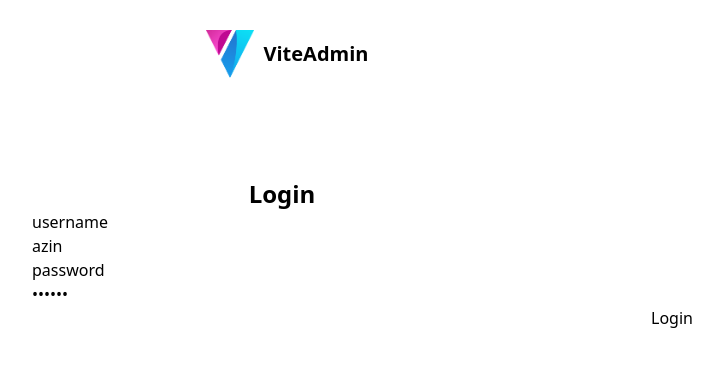
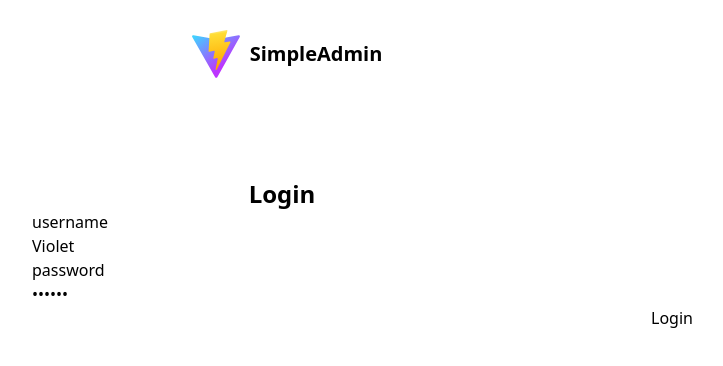
Before and after one commit to azin-violet/v-simple-admin, a Vue app: page /login in a window 1280 px wide. Shown: the top 366 px of the page, without its empty margins (358-1081 px from the left). Built offline with nearby package versions, Linux system fonts and the light colour scheme.

Commit message:
adapt to open source

```diff
--- a/index.html
+++ b/index.html
@@ -4,7 +4,7 @@
     <meta charset="UTF-8" />
     <link rel="icon" type="image/svg+xml" href="/vite.svg" />
     <meta name="viewport" content="width=device-width, initial-scale=1.0" />
-    <title>V-Admin</title>
+    <title>V-Simple-Admin</title>
   </head>
   <body>
     <div id="app"></div>
--- a/src/components/LoginForm.vue
+++ b/src/components/LoginForm.vue
@@ -22,7 +22,7 @@ import { reactive } from 'vue'
 import { useLogin } from '@/composable/useLogin'
 
 const loginForm = reactive({
-  username: 'azin',
+  username: 'Violet',
   password: '123456',
 })
 
--- a/src/components/Logo.vue
+++ b/src/components/Logo.vue
@@ -5,7 +5,7 @@
       alt="logo"
       class="p-1 h-full w-[var(--left-menu-width-collapse)]"
     />
-    <div v-if="!appStore.collapse" class="text-lg font-bold mx-2">
+    <div v-if="!appStore.collapse" class="text-lg font-bold mx-1">
       {{ appStore.title }}
     </div>
   </RouterLink>
--- a/src/components/TagsView.vue
+++ b/src/components/TagsView.vue
@@ -42,7 +42,7 @@ const handleCommand = (command: string) => {
   if (command === 'closeOthers') {
     tagStore.clearOtherTags(currentRoute.fullPath)
   } else if (command === 'closeAll') {
-    if (currentRoute.name === 'Analysis') {
+    if (currentRoute.meta.firstPage) {
       tagStore.clearOtherTags(currentRoute.fullPath)
     } else {
       tagStore.clearAllTags()
--- a/src/router/routes.ts
+++ b/src/router/routes.ts
@@ -1,5 +1,4 @@
 import type { RouteRecordRaw } from 'vue-router'
-import fileDocument from '~icons/mdi/file-document'
 import dashboardFilled from '~icons/ant-design/dashboard-filled'
 import warning from '~icons/ep/warning-filled'
 
@@ -29,6 +28,7 @@ const innerRoutes: RouteRecordRaw[] = [
         meta: {
           title: 'Dashboard',
           icon: dashboardFilled,
+          firstPage: true,
         },
       },
     ],
--- a/src/store/app.ts
+++ b/src/store/app.ts
@@ -6,8 +6,8 @@ export const useAppStore = defineStore({
     return {
       collapse: false,
       mobile: false,
-      title: 'ViteAdmin',
-      repository: 'https://www.bing.com/',
+      title: 'SimpleAdmin',
+      repository: 'https://github.com/azin-violet/v-simple-admin/',
     }
   },
   actions: {
--- a/src/views/Login.vue
+++ b/src/views/Login.vue
@@ -2,8 +2,8 @@
   <div class="h-full p-30px animate__animated animate__fadeInDown">
     <div class="flex items-center justify-center">
       <div class="flex items-center">
-        <img src="@/assets/img/logo.png" class="w-48px h-48px mx-10px" />
-        <span class="text-20px font-bold">ViteAdmin</span>
+        <img src="@/assets/vite.svg" class="w-48px h-48px mx-10px" />
+        <span class="text-20px font-bold">{{ appStore.title }}</span>
       </div>
     </div>
     <div class="m-auto max-w-500px py-100px">
@@ -13,4 +13,7 @@
 </template>
 <script setup lang="ts">
 import LoginForm from '@/components/LoginForm.vue'
+import { useAppStore } from '@/store/app';
+
+const appStore = useAppStore()
 </script>
--- a/types/router.d.ts
+++ b/types/router.d.ts
@@ -5,5 +5,6 @@ declare module 'vue-router' {
   interface RouteMeta {
     title: string
     icon?: Component
+    firstPage?: boolean
   }
 }
```
Also changed, not shown: src/assets/img/logo.png (deleted), 1 other file (tests, documents, lock files or other folders).
